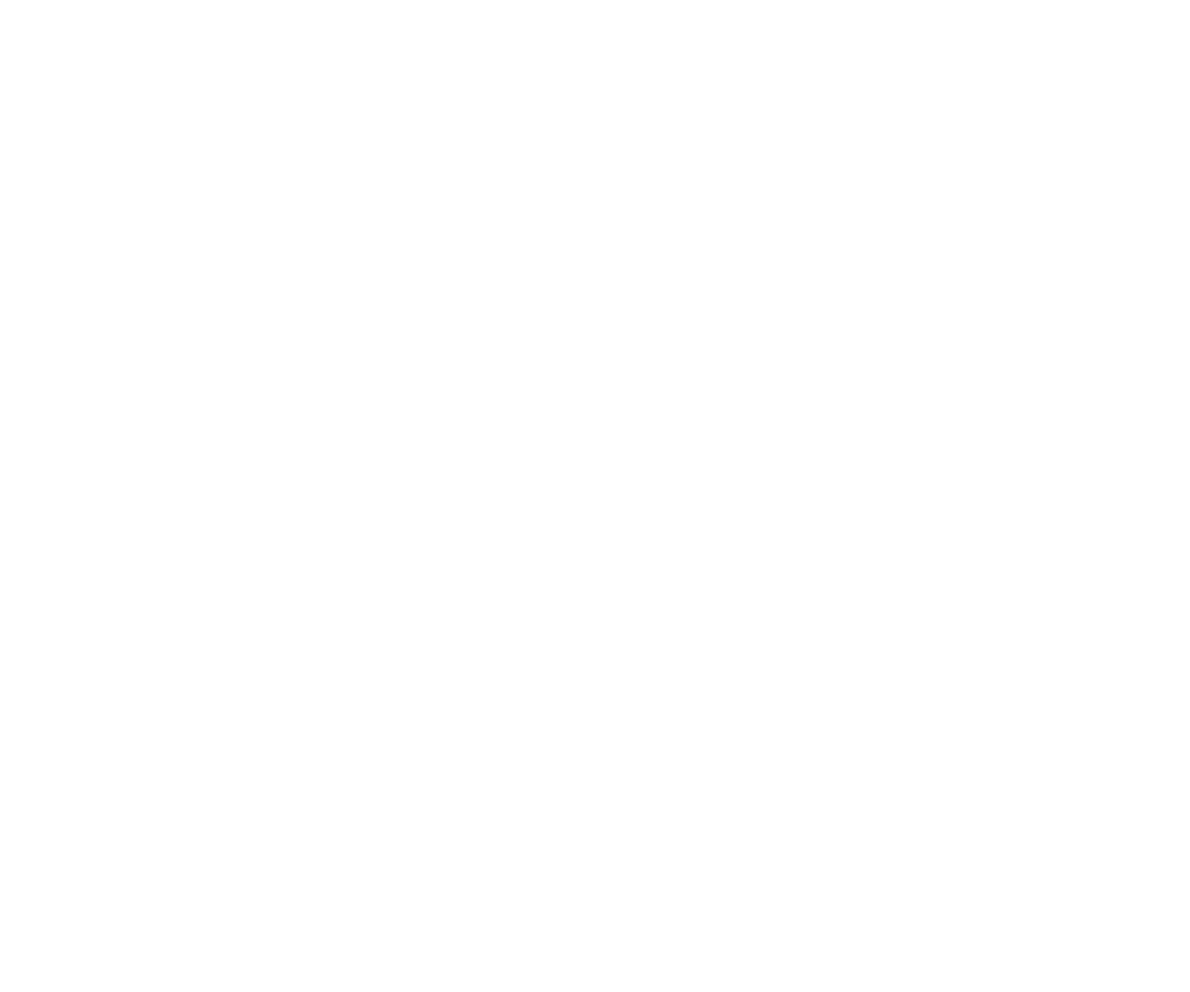
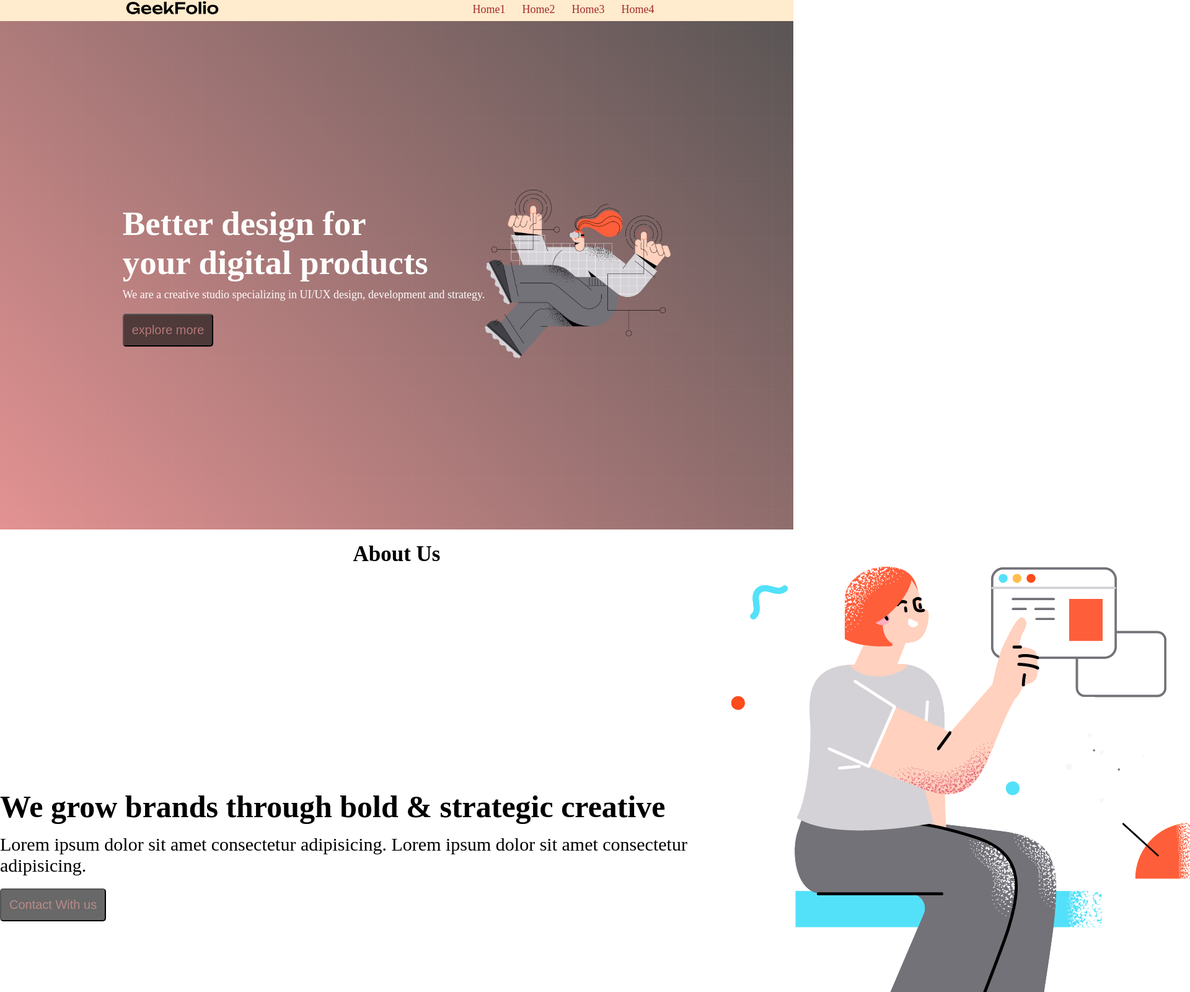
Before and after one commit to anie3008/my-first-github-repo, a plain HTML site: page index.html in a window 1280 px wide. Shown: the top 1600 px of the page at 62% size, 1920 px wide, since content can reach past the window. Before the commit the page ends 800 px from the top, so only its background shows below. Drawn offline with Linux system fonts and the light colour scheme.

Commit message:
first time pushing  codes

```diff
--- a/index.html
+++ b/index.html
@@ -3,9 +3,64 @@
 <head>
     <meta charset="UTF-8">
     <meta name="viewport" content="width=device-width, initial-scale=1.0">
+    <link rel="stylesheet" href="test.css">
     <title>my first ever github repo</title>
 </head>
 <body>
+<header>
+    <!--this is banner section -->
+    <div class="banner-container">
+<div class="logo">
+<img class="logo-dark" src="./logo/logo-dark.png" alt="">
+</div>
+<div class="menue">
+<li class="item">Home1</li>
+<li class="item">Home2</li>
+<li class="item">Home3</li>
+<li class="item">Home4</li>
+</div>
+</div>
+    </header>
 
+
+
+
+<main>
+<!--this is main section-->
+<div class="body-container">
+
+<div ><img class="image" src="./images/banner.png" alt=""></div>
+<div class="text">
+<h1 class="text1">Better design for <br>
+    your digital products</h1>
+    <p class="text2">We are a creative studio specializing in UI/UX design, development and strategy.</p>
+<button class="btn">explore more</button>
+</div>
+</div>
+</div>
+</main>
+
+<section>
+
+    <h1 class="about-us">About Us</h1>
+
+
+    <div class="about-us-container">
+     <div class="text-container">
+
+<div class="title">We grow brands through
+    bold & strategic creative</div>
+<p class="dscrptn">Lorem ipsum dolor sit amet consectetur adipisicing.
+    Lorem ipsum dolor sit amet consectetur adipisicing.</p>
+
+<button class="btn">Contact With us</button>
+</div>
+<div class="abt-us-img"> <img src="./images/section.png" alt=""></div>
+</div>
+
+
+</section>
+
+<footer></footer>
 </body>
 </html>
--- /dev/null
+++ b/style.css
@@ -0,0 +1,159 @@
+*{
+    margin: 0px;
+    padding: 0px;
+}
+
+.menu-container{
+    display:flex;
+    justify-content:space-around;
+    background-color: #424141;
+    color: white;
+    padding: 12px;
+}
+.menus{
+    display: flex;
+    list-style: none;
+}
+.item{
+    margin-right:17px;
+    padding: 5px;
+    font-size: 18px;
+}
+.logo{
+    width:100px;
+    padding: 5px;
+
+}
+.banner-container{
+display: flex;
+justify-content:space-around;
+padding: 10px;
+/* margin-top: 40px; */
+align-items: center;
+height:100vh;
+background-image: url("./images/background.png"),linear-gradient(45deg, rgb(5, 5, 5), #2e2e2e);
+color: white;
+background-repeat: no-repeat;
+background-position: center;
+background-size: cover;
+/* background-blend-mode: overlay; */
+}
+.photo{
+    width: 300px;
+}
+.banner-text{
+
+}
+.title{
+font-size:54px;
+font-weight: bold;
+
+}
+
+.descriptions{
+    font-size: 18px;
+    margin-top:15px
+}
+.btn{
+    margin-top: 20px;
+    padding: 13px 20px;
+    outline: none;
+    background-color: red;
+    border-radius: 3px;
+    border: none;
+    color: white;
+}
+
+
+.about-us-container{
+    display: flex;
+    padding: 25px;
+    justify-content: space-around;
+    margin-top:20px;
+    flex-direction: row-reverse;
+}
+
+.about-us{
+    text-align: center;
+    padding-top:20px;
+}
+
+.box{
+    width: 200px;
+    height: 280px;
+    /* border: 1px solid gray; */
+    padding: 15px;
+    text-align: center;
+    box-shadow: 4px  2px 105px gray;
+    border-radius: 10px;
+}
+.box-title{
+    padding:10px;
+}
+.box-btn{
+    background-color: #1c1b1b;
+}
+.icon{
+    width:70px;
+    color: #2e2e2e;
+}
+.service-container{
+    /* height:50vh; */
+    background-image: url('./images/background.png'),linear-gradient(45deg,rgb(5, 5, 5), #2e2e2e);
+    color: white;
+    padding: 50px;
+    flex-wrap: wrap;
+
+}
+.box-container{
+    display: flex;
+    justify-content: space-around;
+    margin-top: 20px;
+}
+
+
+footer{
+    width: 100%;
+    height: 70vh;
+    background-image: url("./asset/image/footer-bg.png"),linear-gradient(rgba(0,0,0,1),rgba(0,0,0,0.9));
+    background-repeat:no-repeat;
+    background-blend-mode: overlay;
+    color: white;
+    line-height: 1.8em;
+
+}
+.footer-container{
+    display: flex;
+    width: 75%;
+    height: 60vh;
+    margin: 0 auto;
+    justify-content: space-around;
+    align-items: center;
+    /* padding: 20px; */
+    border-bottom: 1px solid gray;
+}
+.logo-box{
+    width: 25%;
+}
+.logo-box img{
+    width:170px;
+}
+
+.copy{
+    text-align: center;
+    padding: 15px;
+}
+.fa-solid{
+    margin-right: 7px;
+}
+.footer-title{
+    margin-bottom: 30px;
+}
+.icons{
+    /* text-align: center; */
+    margin-top:20px;
+}
+.fa-brands{
+    margin: 10px;
+    font-size:20px;
+}
--- /dev/null
+++ b/test.css
@@ -0,0 +1,92 @@
+*{margin: 0px;
+    padding: 0px;
+}
+
+
+.logo-dark{
+    width: 150px; height: 30px;
+}
+.banner-container{
+display: flex;
+justify-content: space-around;
+padding: 25 px;
+background-color: blanchedalmond;
+color: brown;
+}
+
+.menue{
+    list-style: none;
+    display: flex;}
+.item{
+    margin-right:17px;
+    padding: 5px;
+    font-size: 18px;
+}
+
+.body-container{
+   display: flex;
+   justify-content: center;
+   padding: 10px;
+   /*. margin-top: 40px;.*/
+   align-items: center;
+   height: 100vh;
+   background-image: url("./images/background.png"), linear-gradient(45deg, rgb(227, 146, 146), rgb(90, 85, 85));
+   color: #fdfefc;
+   background-repeat: no-repeat;
+   background-position: center;
+   background-size: cover;
+   flex-direction: row-reverse;
+}
+.text{
+
+}
+.text1{
+    font-size: 55px;
+    font-weight: bold;
+}
+.text2{
+    font-size: 18px;
+    margin-top: 10px;
+}
+.btn{
+    font-size: 20px;
+
+    color: rgba(236, 157, 157, 0.627);
+    background-color:rgba(17, 16, 16, 0.632);
+
+    margin-top: 20px;
+    padding: 13px;
+
+    border-radius: 5px;
+    }
+
+    .image{
+        width: 300px;
+}
+
+
+
+.about-us-container{
+    display: flex;
+justify-content: center;
+align-items: center;
+}
+.about-us{text-align: center;
+    padding-top: 20px;
+    font-size: 35px;
+    font-weight: bold;
+}
+.text-container{
+    justify-content: space-around;
+    align-content: center;
+}
+.dscrptn{
+    font-size: 30px;
+    margin-top: 15px;
+}
+.title{
+    font-size: 50px;
+    font-weight: bold;
+}
+.abt-us-img{
+width: 100px;}
```
Also changed, not shown: index main.html (added, +152 -0 lines), icon/0.png (added), icon/1.png (added), icon/2.png (added), images/background.png (added), images/banner.png (added), images/product-1.jpg (added), images/product-2.jpg (added), images/product-3.jpg (added), images/section.png (added), logo/logo-dark.png (added), logo/logo-light.png (added).
